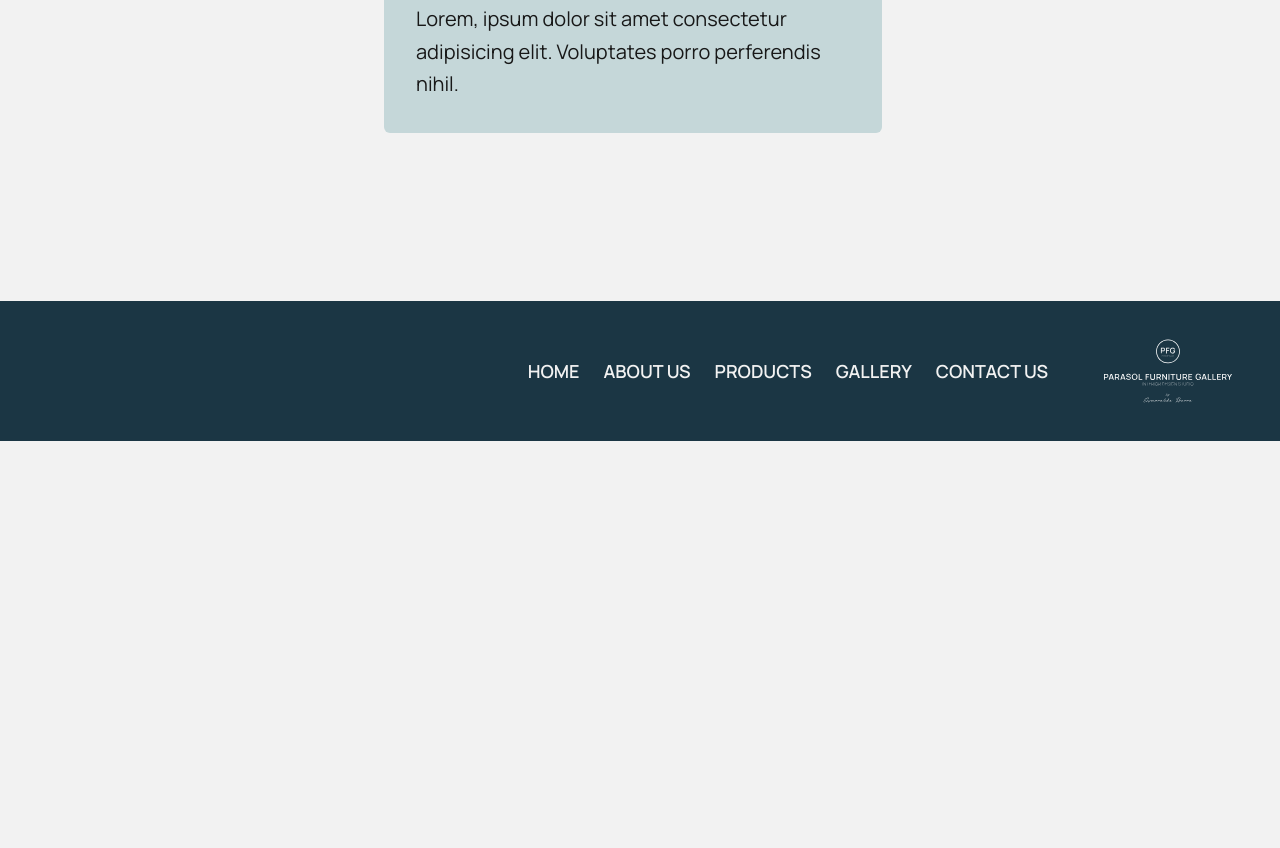
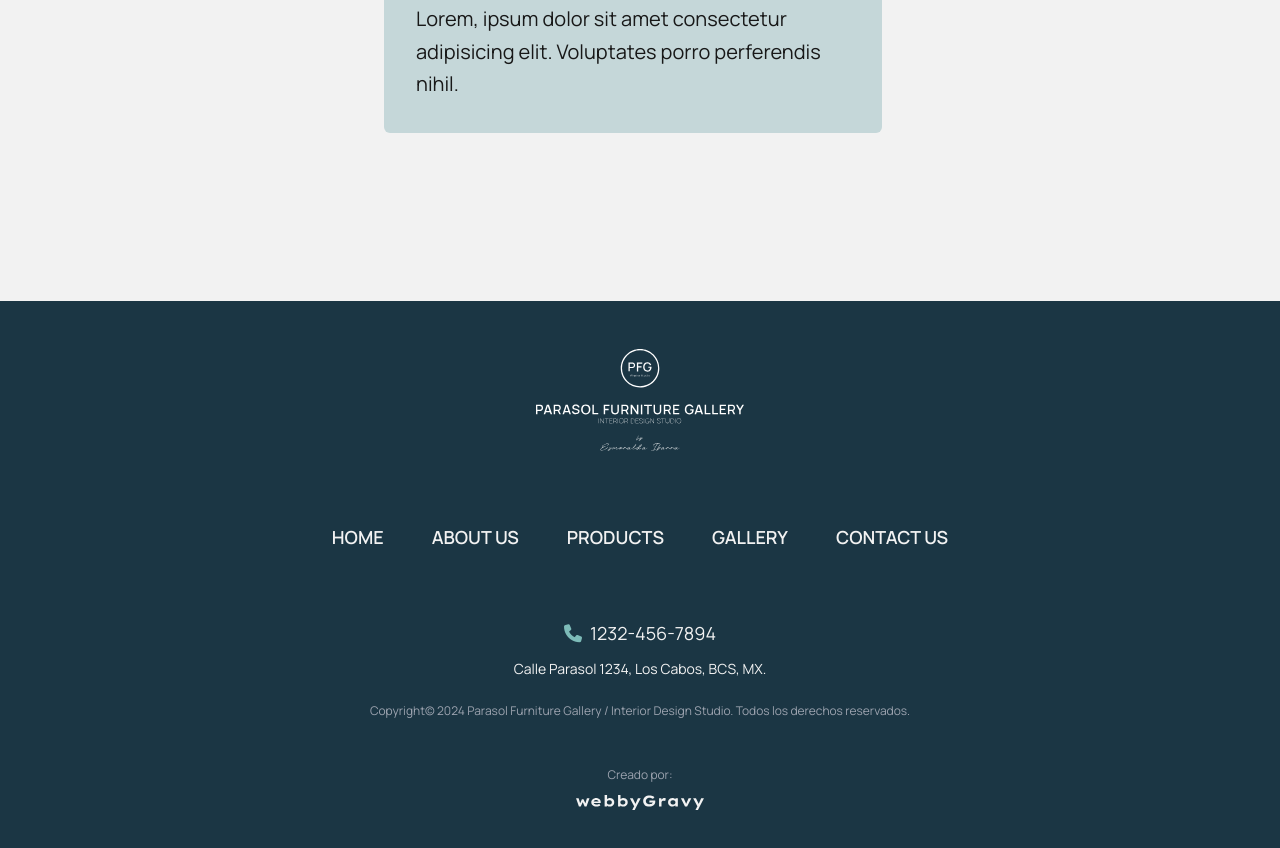
Before and after one commit to elbob-mx/parasol, a website: page index.html in a window 1280 px wide. Shown: the part 3277-4125 px from the top of the page. Before the commit the page ends 3718 px from the top, so only its background shows below. Drawn offline with Linux system fonts and the light colour scheme.

Commit message:
footer update

```diff
--- a/index.html
+++ b/index.html
@@ -175,17 +175,27 @@
         </section>
     </main>
 
-    <footer class="bottom-0 flex flex-col justify-end w-full px-8 laptop:py-0 laptop:px-12 laptop:flex-row bg-darkParasol">
+    <footer class="bottom-0 flex flex-col justify-center items-center w-full px-8 py-10 text-center laptop:text-left laptop:py-8 bg-darkParasol">
+        <a href="#"><img src="./assets/img/logo/parasol-logo-white.svg" alt="logo parasol furniture gallery" class="laptop:w-52 w-40 laptop:py-4 py-6"></a>
         <!-- SITEMAP -->
-        <ul class="flex flex-col justify-end py-8 space-y-2 laptop:space-y-0 laptop:space-x-6 laptop:flex-row laptop:p-14 font-Manrope">
-            <li><a href="#" class="text-lg font-semibold duration-500 hover:text-lightParasol text-offWhite">HOME</a></li>
-            <li><a href="#" class="text-lg font-semibold duration-500 hover:text-lightParasol text-offWhite">ABOUT US</a></li>
-            <li><a href="#" class="text-lg font-semibold duration-500 hover:text-lightParasol text-offWhite">PRODUCTS</a></li>
-            <li><a href="#" class="text-lg font-semibold duration-500 hover:text-lightParasol text-offWhite">GALLERY</a></li>
-            <li><a href="#" class="text-lg font-semibold duration-500 hover:text-lightParasol text-offWhite">CONTACT US</a></li>
+        <ul class="flex flex-col justify-end py-8 space-y-2 laptop:space-y-0 laptop:space-x-12 laptop:flex-row laptop:p-14 font-Manrope">
+            <li><a href="#" class="laptop:text-lg font-semibold duration-500 hover:text-lightParasol text-offWhite">HOME</a></li>
+            <li><a href="#" class="laptop:text-lg font-semibold duration-500 hover:text-lightParasol text-offWhite">ABOUT US</a></li>
+            <li><a href="#" class="laptop:text-lg font-semibold duration-500 hover:text-lightParasol text-offWhite">PRODUCTS</a></li>
+            <li><a href="#" class="laptop:text-lg font-semibold duration-500 hover:text-lightParasol text-offWhite">GALLERY</a></li>
+            <li><a href="#" class="laptop:text-lg font-semibold duration-500 hover:text-lightParasol text-offWhite">CONTACT US</a></li>
         </ul>
         <!-- END SITEMAP -->
-        <img src="./assets/img/logo/parasol-logo-white.svg" alt="logo parasol furniture gallery" class="w-32 pb-4 laptop:pb-0">
+
+        <p class="py-3 font-Manrope text-offWhite text-lg"><i class="mr-2 text-lg fa-solid fa-phone text-lightParasol"></i>1232-456-7894</p>
+        <p class="pb-6 font-Manrope text-offWhite text-sm">Calle Parasol 1234, Los Cabos, BCS, MX.</p>
+        <p class="pb-6 font-Manrope text-gray-400 text-xs">Copyright© 2024 Parasol Furniture Gallery / Interior Design Studio. Todos los derechos reservados.</p>
+
+        <a href="https://elbob-mx.github.io/website-webbygravy/">
+            <div class="w-full flex flex-col items-center">
+                <p class="pb-6 font-Manrope text-gray-400 text-xs pt-6 text-center">Creado por: <img src="./assets/img/logo/webbyGravy-logo.svg" alt="logo webbyGravy" class="w-32 pt-3 hover:translate-x-2 duration-500"></p>
+            </div>
+        </a>
     </footer>
 
     <!-- MOBILE MENU SCRIPT -->
```
Also changed, not shown: assets/img/logo/webbyGravy-logo.svg (added), public/style.css.
